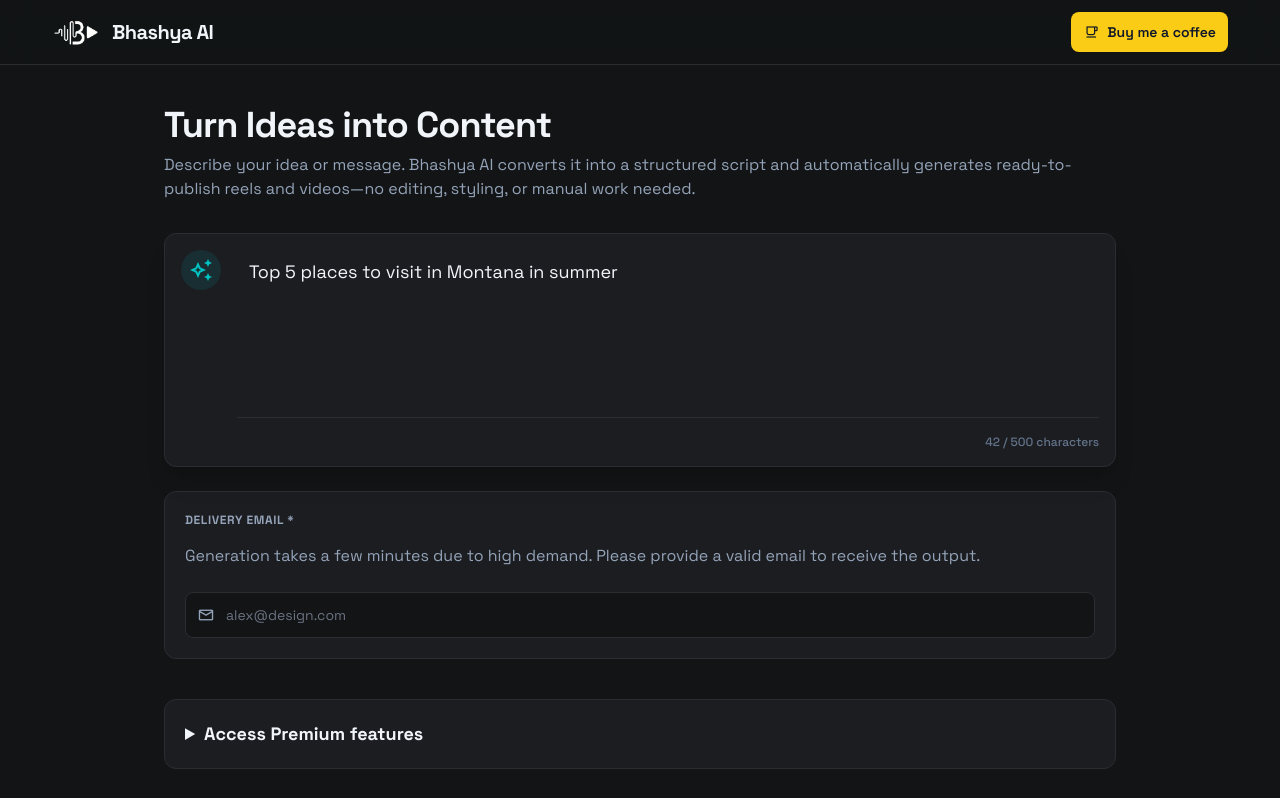
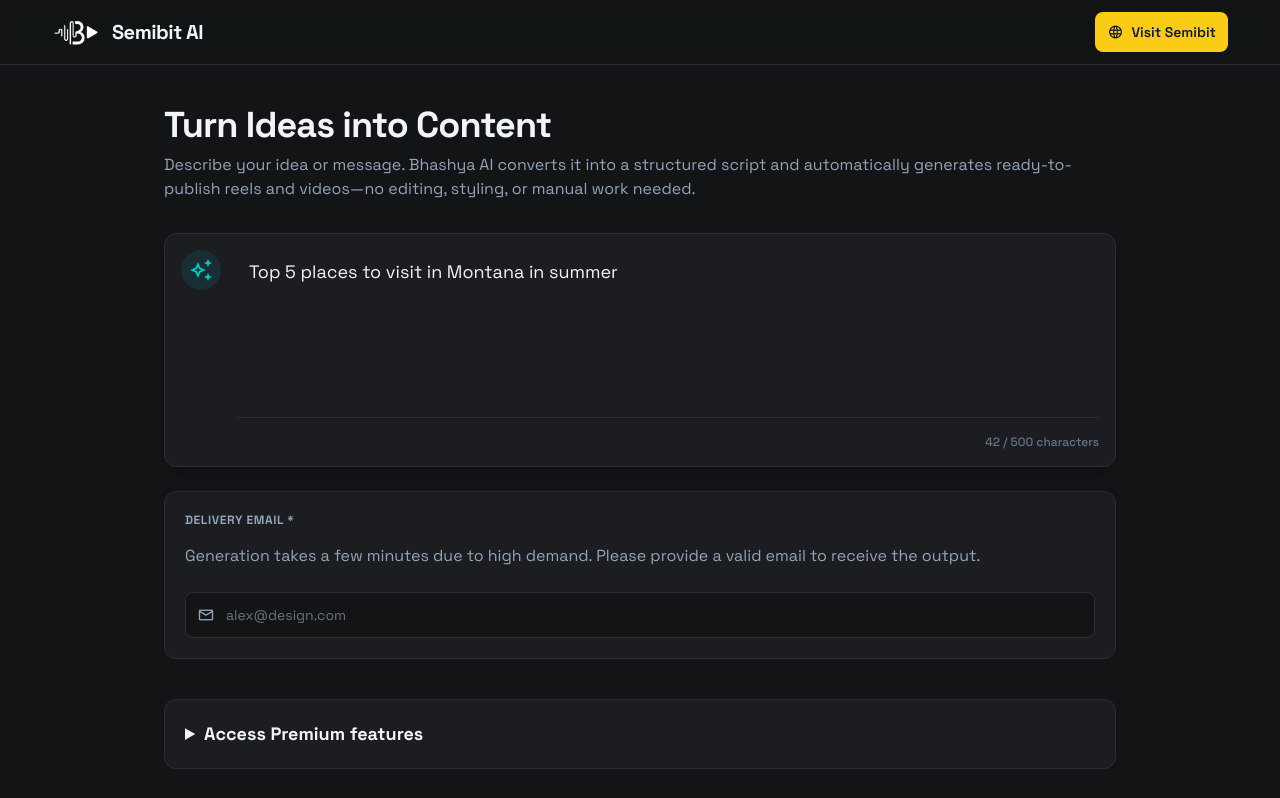
Before and after one commit to shiveshnavin/bhashya-ai, a website: page public/index.html in a window 1280 px wide. Shown: the top 798 px of the page. Drawn offline with nearby package versions, Linux system fonts and the light colour scheme.

Commit message:
Rebrand to semibit

```diff
--- a/public/index.html
+++ b/public/index.html
@@ -5,7 +5,7 @@
 <head>
     <meta charset="utf-8" />
     <meta content="width=device-width, initial-scale=1.0" name="viewport" />
-    <title>Create AI Reel Video - Bhashya AI</title>
+    <title>Create AI Reel Video - Semibit AI</title>
     <script src="https://cdn.tailwindcss.com?plugins=forms,container-queries"></script>
     <link href="https://fonts.googleapis.com/css2?family=Space+Grotesk:wght@300;400;500;600;700&amp;display=swap"
         rel="stylesheet" />
@@ -108,19 +108,19 @@
             <div class="flex items-center">
                 <a href="/" class="flex items-center gap-2 md:gap-3">
                     <div class="flex items-center justify-center">
-                        <img src="logo.png" alt="Bhashya AI"
+                        <img src="logo.png" alt="Semibit AI"
                             class="w-8 h-8 md:w-12 md:h-12 rounded-md object-contain" />
                     </div>
                     <h1 class="text-sm md:text-xl font-bold tracking-tight whitespace-nowrap max-w-[140px] truncate">
-                        Bhashya AI</h1>
+                        Semibit AI</h1>
                 </a>
             </div>
             <div class="flex items-center gap-4 md:gap-6">
                 <div class="ml-auto">
-                    <a href="https://paypal.me/shiveshnavin" target="_blank" rel="noopener noreferrer"
+                    <a href="https://semibit.in" target="_blank" rel="noopener noreferrer"
                         class="inline-flex items-center gap-2 px-2 py-1 rounded-md bg-yellow-400 hover:bg-yellow-300 text-slate-900 font-semibold text-sm transition-colors md:px-3 md:py-2 md:rounded-lg">
-                        <span class="material-symbols-outlined text-sm md:text-base">local_cafe</span>
-                        <span class="hidden sm:inline text-sm">Buy me a coffee</span>
+                        <span class="material-symbols-outlined text-sm md:text-base">language</span>
+                        <span class="hidden sm:inline text-sm">Visit Semibit</span>
                     </a>
                 </div>
             </div>
@@ -216,8 +216,8 @@
                             placeholder="Paste your token here (optional)" type="text" />
                     </div>
                     <p class="mt-2 text-xs text-slate-500">To request a token, contact: <a
-                            href="https://www.linkedin.com/in/shiveshnavin/" target="_blank" rel="noopener noreferrer"
-                            class="text-primary underline">Shivesh Navin</a></p>
+                            href="https://www.semibit.in/#contact" target="_blank" rel="noopener noreferrer"
+                            class="text-primary underline">Semibit</a></p>
                 </div>
             </details>
         </section>
```
Also changed, not shown: public/generate/index.html (+6 -6 lines).
